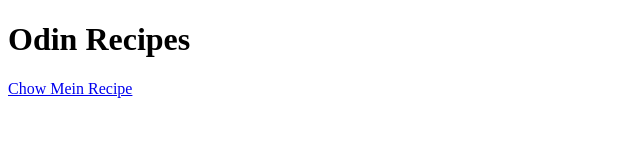
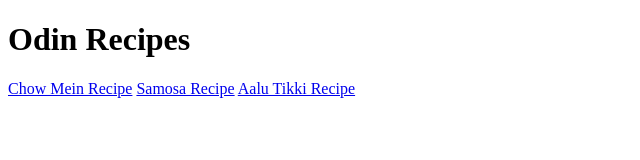
Before and after one commit to Shikhayadav242/odin-recipes, a plain HTML site: page index.html in a window 1280 px wide. Shown: the whole page, without its empty margins (0-640 px from the left). Drawn offline with Linux system fonts and the light colour scheme.

Commit message:
Link to the newly added receipes

```diff
--- a/index.html
+++ b/index.html
@@ -8,5 +8,7 @@
 <body>
    <H1> Odin Recipes</H1>
    <a href="recipes/chowmein.html">Chow Mein Recipe</a>
+   <a href="recipes/samosa.html">Samosa Recipe</a>
+   <a href="recipes/aalu_tikki.html">Aalu Tikki Recipe</a>
 </body>
 </html>
```
